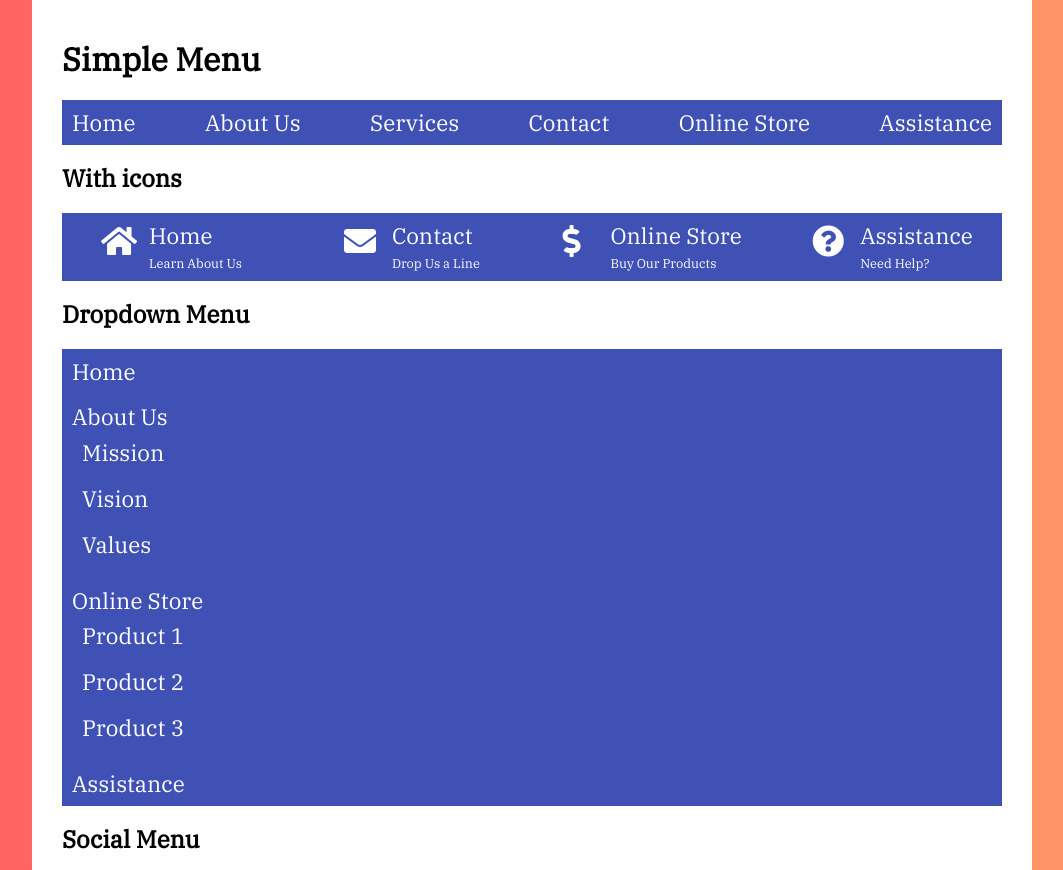
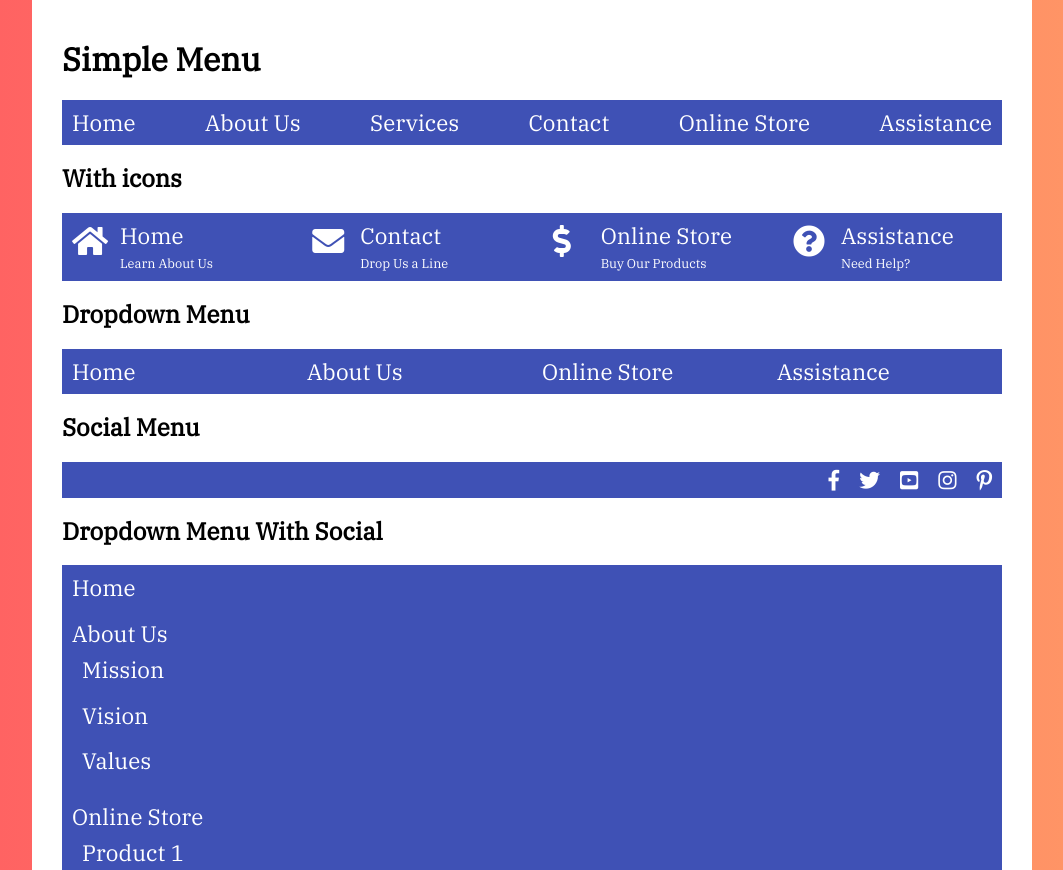
Before and after one commit to jordantalbot/dropdown-menus, a plain HTML site: page index.html in a window 1280 px wide. Shown: the top 870 px of the page, without its empty margins (108-1171 px from the left). Drawn offline with nearby package versions, Linux system fonts and the light colour scheme.

Commit message:
Added dropdown menu and social media icons menu

```diff
--- a/index.html
+++ b/index.html
@@ -94,7 +94,7 @@
         </nav>
 
         <h2>Social Menu</h2>
-        <nav id="icons">
+        <nav id="icons" class="social-menu">
             <ul>
                 <li>
                     <a href="http://facebook.com"><span> Facebook</span></a>
--- a/style.css
+++ b/style.css
@@ -86,7 +86,7 @@ nav ul a {
 
 .icons ul li a {
     display: flex;
-    justify-content: center;
+    justify-content: flex-start;
     flex: 0 0 100%;
 }
 
@@ -100,3 +100,100 @@ nav ul a {
     display: block;
     margin-top: .5rem;
 }
+
+/* Dropdown Menu */
+.dropdown ul {
+    display: flex;
+    flex-direction: column;
+}
+
+@media (min-width: 768px) {
+    .dropdown ul {
+        flex-direction: row;
+    }
+}
+
+.dropdown ul li {
+    display: flex;
+    flex-direction: column;
+}
+
+.dropdown ul li ul {
+    display: none;
+}
+
+.dropdown ul li:hover ul {
+    display: block;
+    margin-top: 1rem;
+}
+
+.dropdown ul li ul li:hover {
+    background-color: #ff5e62;
+}
+
+@media (min-width: 768px) {
+    .dropdown ul li {
+        position: relative;
+        flex: 1 1 100%;
+    }
+
+    .dropdown ul li ul {
+        display: none;
+        position: absolute;
+        top: 100%;
+        left: 0;
+    }
+
+    .dropdown ul li:hover ul {
+        display: flex;
+        flex-wrap: wrap;
+        background-color: #ff5e62;
+        margin-top: 0;
+    }
+
+    .dropdown ul li ul li:hover {
+        background-color: #1a2770;
+    }
+}
+
+/* Social Media */
+
+.social-menu span {
+    display: none;
+}
+
+.social-menu ul {
+    display: flex;
+    flex-wrap: wrap;
+    flex: 1 0 auto;
+    justify-content: flex-end;
+}
+
+.social-menu ul li {
+    padding: 5px 10px;
+}
+
+.social-menu a::before {
+    font-family: "Font Awesome 5 Brands";
+    font-size: 1.3rem;
+}
+
+.social-menu a[href*='facebook.com']::before {
+    content: '\f39e';
+}
+
+.social-menu a[href*='twitter.com']::before {
+    content: '\f099';
+}
+
+.social-menu a[href*='youtube.com']::before {
+    content: '\f431';
+}
+
+.social-menu a[href*='instagram.com']::before {
+    content: '\f16d';
+}
+
+.social-menu a[href*='pinterest.com']::before {
+    content: '\f231';
+}
```
